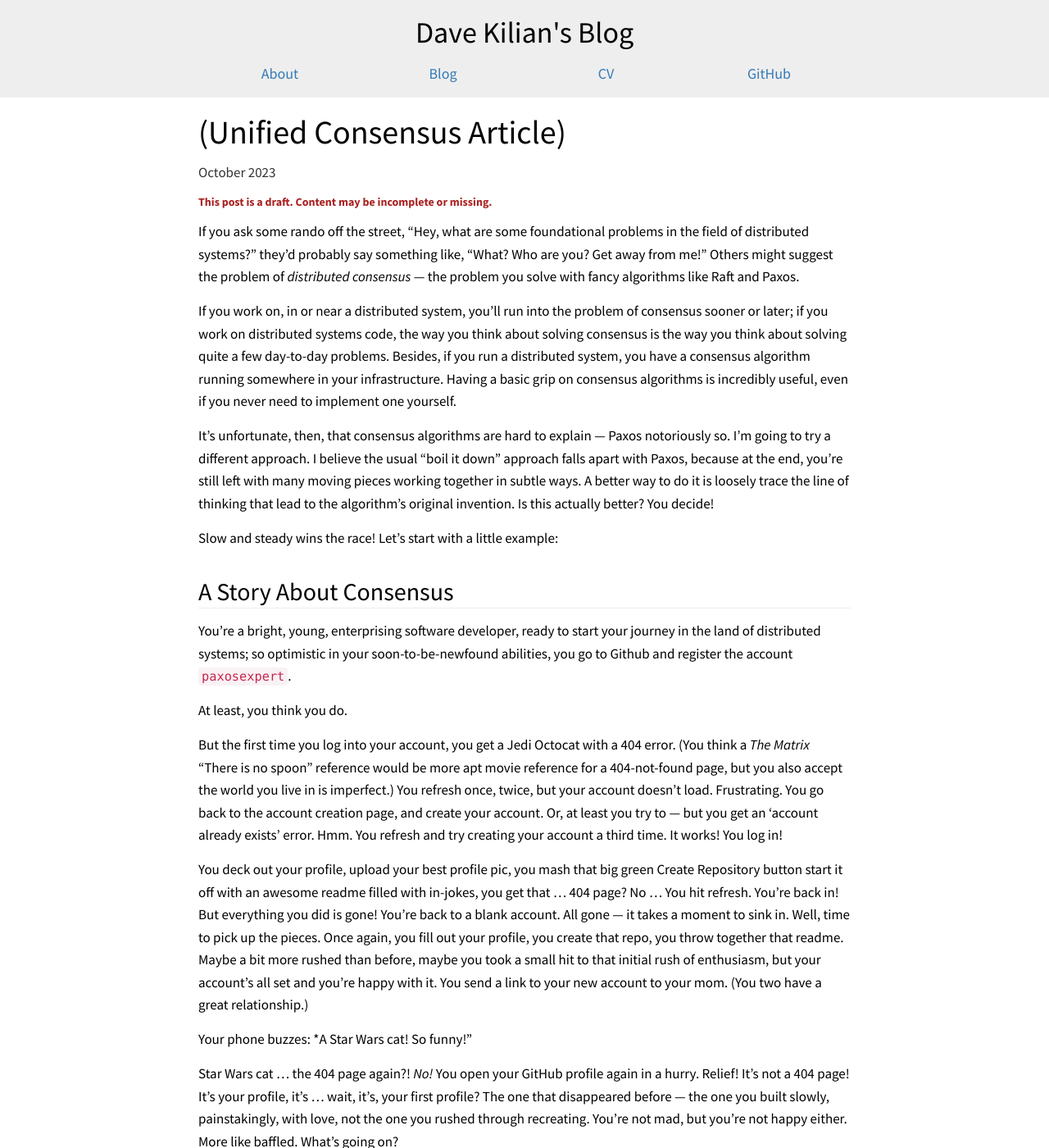
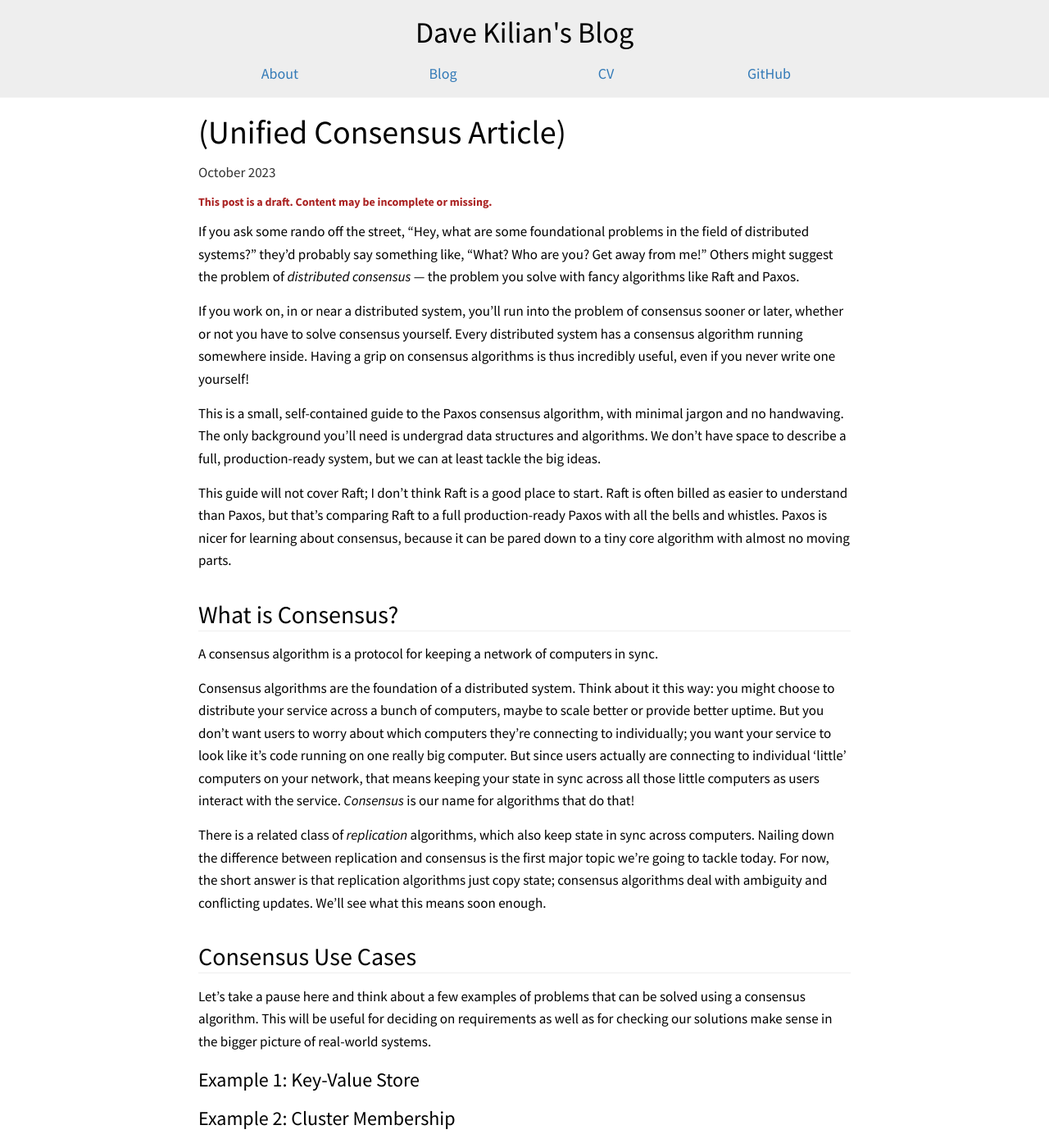
Before and after one commit to davekilian/davekilian.github.com, a Jekyll site: the page built from _posts/2023-10-12-consensus.markdown, in a window 1280 px wide and 1400 px high. Shown: the whole window at 82% size. Built offline with Jekyll 4.4.1, drawn with Linux system fonts in a browser that asks for light colours; nearby versions of some CDN libraries; formulas are drawn with MathJax 3; some of the changed text lies outside the part shown.

Commit message:
Significant rework of front matter

```diff
--- a/_posts/2023-10-12-consensus.markdown
+++ b/_posts/2023-10-12-consensus.markdown
@@ -7,67 +7,60 @@ draft: true
 
 If you ask some rando off the street, "Hey, what are some foundational problems in the field of distributed systems?" they'd probably say something like, "What? Who are you? Get away from me!" Others might suggest the problem of *distributed consensus* &mdash; the problem you solve with fancy algorithms like Raft and Paxos.
 
-If you work on, in or near a distributed system, you'll run into the problem of consensus sooner or later; if you work on distributed systems code, the way you think about solving consensus is the way you think about solving quite a few day-to-day problems. Besides, if you run a distributed system, you have a consensus algorithm running somewhere in your infrastructure. Having a basic grip on consensus algorithms is incredibly useful, even if you never need to implement one yourself.
+If you work on, in or near a distributed system, you'll run into the problem of consensus sooner or later, whether or not you have to solve consensus yourself. Every distributed system has a consensus algorithm running somewhere inside. Having a grip on consensus algorithms is thus incredibly useful, even if you never write one yourself!
 
-It's unfortunate, then, that consensus algorithms are hard to explain &mdash; Paxos notoriously so. I'm going to try a different approach. I believe the usual "boil it down" approach falls apart with Paxos, because at the end, you're still left with many moving pieces working together in subtle ways. A better way to do it is loosely trace the line of thinking that lead to the algorithm's original invention. Is this actually better? You decide!
+This is a small, self-contained guide to the Paxos consensus algorithm, with minimal jargon and no handwaving. The only background you'll need is undergrad data structures and algorithms. We don't have space to describe a full, production-ready system, but we can at least tackle the big ideas.
 
-Slow and steady wins the race! Let's start with a little example:
+This guide will not cover Raft; I don't think Raft is a good place to start. Raft is often billed as easier to understand than Paxos, but that's comparing Raft to a full production-ready Paxos with all the bells and whistles. Paxos is nicer for learning about consensus, because it can be pared down to a tiny core algorithm with almost no moving parts.
 
-## A Story About Consensus
+## What is Consensus?
 
-You're a bright, young, enterprising software developer, ready to start your journey in the land of distributed systems; so optimistic in your soon-to-be-newfound abilities, you go to Github and register the account `paxosexpert`.
+A consensus algorithm is a protocol for keeping a network of computers in sync.
 
-At least, you think you do.
+Consensus algorithms are the foundation of a distributed system. Think about it this way: you might choose to distribute your service across a bunch of computers, maybe to scale better or provide better uptime. But you don't want users to worry about which computers they're connecting to individually; you want your service to look like it's code running on one really big computer. But since users actually are connecting to individual 'little' computers on your network, that means keeping your state in sync across all those little computers as users interact with the service. *Consensus* is our name for algorithms that do that!
 
-But the first time you log into your account, you get a Jedi Octocat with a 404 error. (You think a *The Matrix* "There is no spoon" reference would be more apt movie reference for a 404-not-found page, but you also accept the world you live in is imperfect.) You refresh once, twice, but your account doesn't load. Frustrating. You go back to the account creation page, and create your account. Or, at least you try to &mdash; but you get an 'account already exists' error. Hmm. You refresh and try creating your account a third time. It works! You log in!
+There is a related class of *replication* algorithms, which also keep state in sync across computers. Nailing down the difference between replication and consensus is the first major topic we're going to tackle today. For now, the short answer is that replication algorithms just copy state; consensus algorithms deal with ambiguity and conflicting updates. We'll see what this means soon enough.
 
-You deck out your profile, upload your best profile pic, you mash that big green Create Repository button start it off with an awesome readme filled with in-jokes, you get that ... 404 page? No ... You hit refresh. You're back in! But everything you did is gone! You're back to a blank account. All gone &mdash; it takes a moment to sink in. Well, time to pick up the pieces. Once again, you fill out your profile, you create that repo, you throw together that readme. Maybe a bit more rushed than before, maybe you took a small hit to that initial rush of enthusiasm, but your account's all set and you're happy with it. You send a link to your new account to your mom. (You two have a great relationship.)
+## Consensus Use Cases
 
-Your phone buzzes: *A Star Wars cat! So funny!"
+Let's take a pause here and think about a few examples of problems that can be solved using a consensus algorithm. This will be useful for deciding on requirements as well as for checking our solutions make sense in the bigger picture of real-world systems.
 
-Star Wars cat ... the 404 page again?! *No!* You open your GitHub profile again in a hurry. Relief! It's not a 404 page! It's your profile, it's ... wait, it's, your first profile? The one that disappeared before &mdash; the one you built slowly, painstakingly, with love, not the one you rushed through recreating. You're not mad, but you're not happy either. More like baffled. What's going on?
+### Example 1: Key-Value Store
 
-There's actually a simple explanation ...
 
-###  A Tale of Two Servers
 
-This is what was happening behind the scenes:
+### Example 2: Cluster Membership
 
-Like in real life, the fictional GitHub in this story is a distributed system of servers running the cloud. When you connect to GitHub, you can end up connecting to any of these servers. In this story, you were talking to two; let's call them *Morpheus* and *Neo* (or $M$ and $N$ respectively, for the mathematically inclined). Behind the scenes, *Morpheus* has been having a very bad day &mdash; its network connection is flaky, so it keeps going offline, online, offline, online randomly all the time. *Neo* is working just fine, but is out of sync with *Morpheus* (doesn't help that *Morpheus* can't seem to stay up).
 
-Let's see what was happening behind the scenes:
 
-*"[...]  you go to Github and register the account `paxosexpert`."* The first time you create your account, you get hooked up with *Morpheus*. It creates your account, saves your account details and sends you to the login page.
+### Example 3: Locks and Assignment
 
-*"But the first time you log into your account, you get a Jedi Octocat with a 404 error."*. Looks like *Morpheus* went down; you got automatically redirected to *Neo*, which is working, but doesn't know about your account yet. Hence the error.
 
-*"You go back to the account creation page, and create your account. Or, at least you try to &mdash; but you get an 'account already exists' error."* You're back with *Morpheus* again. It knows your account exists, so it won't let you create it a second time.
 
-*"You refresh and try creating your account a third time. It works! You log in!"* And, just like that, *Morpheus* is down again and you're back with *Neo*! *Neo* still hasn't heard about your account from *Morpheus* so it lets you create your new account a second time. This is really bad! Now there are two copies of the same GitHub account floating around!
+## Properties of a Consensus Algorithm
 
-And that's why there appear to be two diverged copies of the account floating around throughout the rest of the story. Why did Mom see a 404 error? Maybe she got routed to some other server that hadn't heard of either copy of your account yet. (*Trinity*?)
+Now let's gather some requirements; given the kinds of things we want to use a consensus algorithm for, what does the algorithm need to be able to do?
 
-So, what did we learn here? What's wrong with this system? Why doesn't this happen in the real-life GitHub? In real life, the real GitHub servers avoid these problems by staying in sync; the problem of staying in sync is what we mean by *consensus*. A consensus algorithm is one these servers can run so that, at all times, all servers agree whether `paxosexpert` is an account somebody already created, or an unused account name available to be registered, even if the account was registered by flaky ol' *Morpheus*.
+Unfortunately for me, the author, there isn't a well-accepted set of properties a consensus algorithm needs to provide that I can just rattle off here; for example, whereas database people can just say they want transaction to be *atomic, consistent, isolated, durable*, in the distributed systems field there's no well-accepted set of properties for a consensus algorithm. We generally just kind of assume the reader 'gets' what the algorithm is supposed to do. So that means I, your author, will have to wing it. And wing it we shall!
 
-###  Out of Many, One
 
-Our little story about flaky websites and flaky servers also exemplifies something important about distributed systems: the goal of any distributed system is to take a bunch of computers and make them seem to a user like one really big computer. That means, anything the user knows, all servers must know and never forget. To make a pile of servers into a distributed system, you have to keep them in sync &mdash; you need consensus!
 
-That's why people talk about consensus as being "foundational" to distributed systems. It's also why I could be so confident at the very start of this document in saying, if you have a distributed system, then something in your system is running a consensus algorithm. Simply put, if your distributed system doesn't solve consensus somewhere, nothing can stay in sync, and so you don't actually have a distributed system.
 
-Okay, enough navel-gazing. Consensus is important. So how does one solve it?
 
-They say the journey of a thousand miles begins with a single step, but before that single step, you need to decide to go on that journey in the first place. Just so, before we can begin designing consensus algorithms, we have to decide what they should do first.
 
-##  Properties of a Consensus Algorithm
 
-TODO the short thing is to start with it being more complicated than just replication. Consensus implies the potential for conflicting opinions and disagreement that has been overcome or avoided; a consensus algorithm is really a fault-tolerance conflict-resolution algorithm. Then we can unpack the properties out of htat.
 
-TODO
 
-* Coherence - the foundational property, everyone eventually in sync
-* Conflict-Resolution - even if two conflicting values appear concurrently
-* No-decoherence - as soon as you can declare the algorithm done, it is impossible to forget or change your mind
-* Fault Tolerance - even if a reasonable number of machines die (for some def of reasonable) ...
-  * Safety - the other properties above are still maintained
-  * Liveness - the algorithm does not get stuck
+To recap:
+
+> **Coherence**: Every computer ends up with the same state
+>
+> **Conflict Resolution**:
+>
+> **No-Decoherence** (the no-takebacks rule):
+>
+> **Fault Tolerance**:
+
+
+
+## Consensus vs Replication
```
